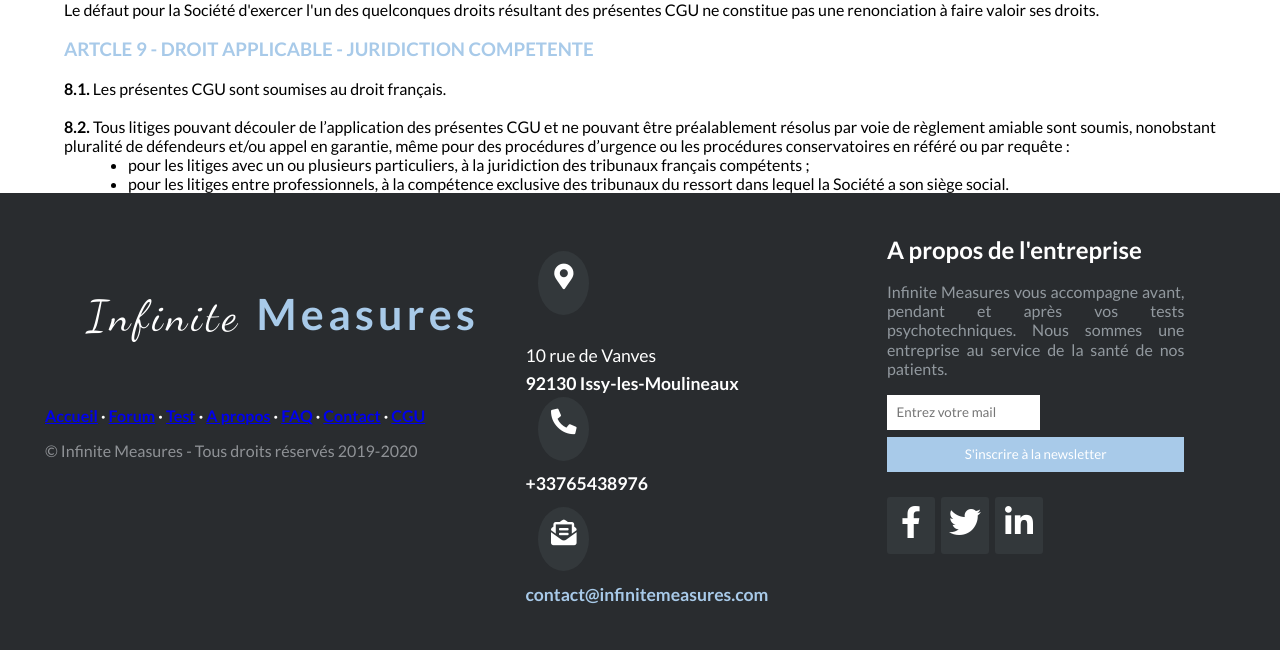
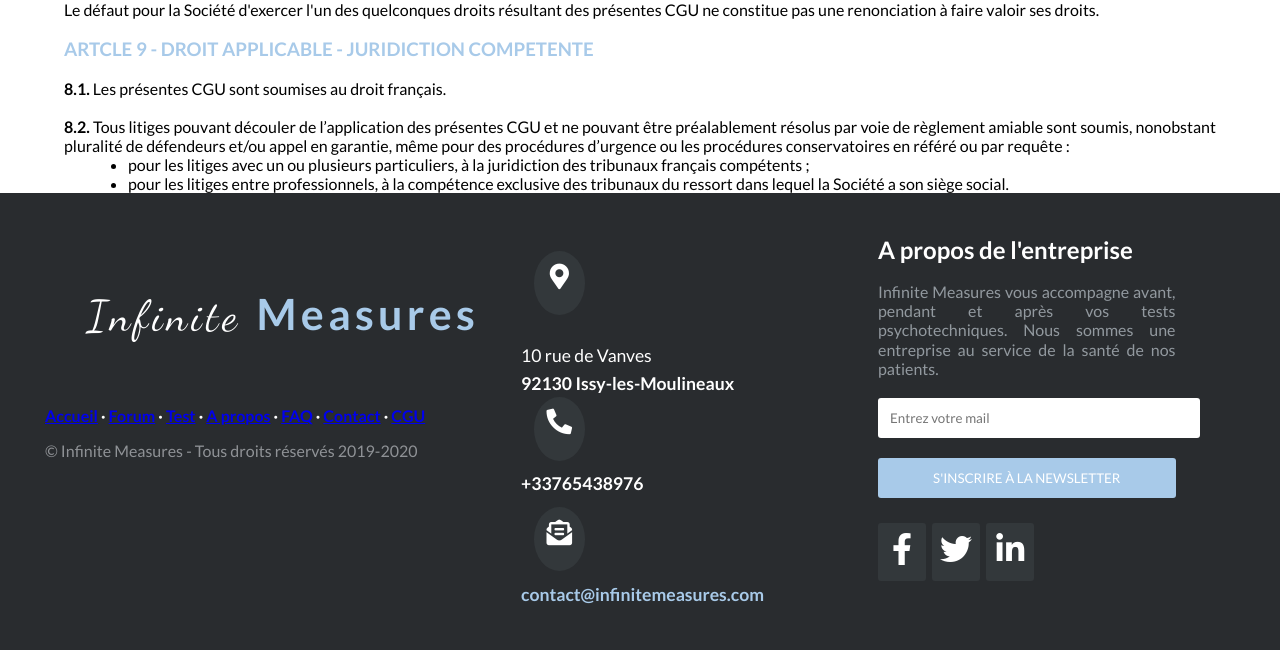
Before and after one commit to SebLds/TechCare, a PHP site: page / in a window 1280 px wide; the page is wider, and only the part inside the window is pictured. Shown: the part 3055-3705 px from the top of that part. Run offline with PHP 8.4, Linux system fonts and the light colour scheme; some libraries are stand-ins or nearby versions.

Commit message:
homepage

```diff
--- a/Web/css/footer.css
+++ b/Web/css/footer.css
@@ -6,6 +6,7 @@
 
 footer {
     box-sizing: border-box;
+    display: flex;
     width: 100%;
     max-height: 900px;
     background-color: #292c2f;
@@ -13,7 +14,7 @@ footer {
     text-align: left;
     bottom: 0;
     font-size: 16pt;
-    font: bold 1em sans-serif;
+    font: bold 1em "Lato";
     padding: 45px;
     border: 0;
 }
@@ -22,7 +23,6 @@ footer .footer-left,
 footer .footer-center,
 footer .footer-right{
     display: inline-block;
-    vertical-align: top;
 }
 
 footer .footer-left{
@@ -139,24 +139,24 @@ footer .footer-icons a:hover{
     background-color: #92999f;
 }
 
-footer .footer-submit{
+footer .footer-submit {
     display: inline-block;
-    padding-top: 10px;
+    width: 100%;
 }
 
-input {
-    padding: 0.6rem;
+
+footer input {
+    padding: 0.9em;
     border: 0;
-    margin-top: 0.5em;
-}
-input[type="email"] {
-    width: 45%;
+    margin-top: 1.5em;
+    border-radius: 3px;
 }
 
-input[type="submit"] {
+footer input[type="submit"] {
     background-color: #A8CAE9;
     color: white;
     cursor: pointer;
+    text-transform: uppercase;
 }
 
 @media (max-width: 1120px) {
```
